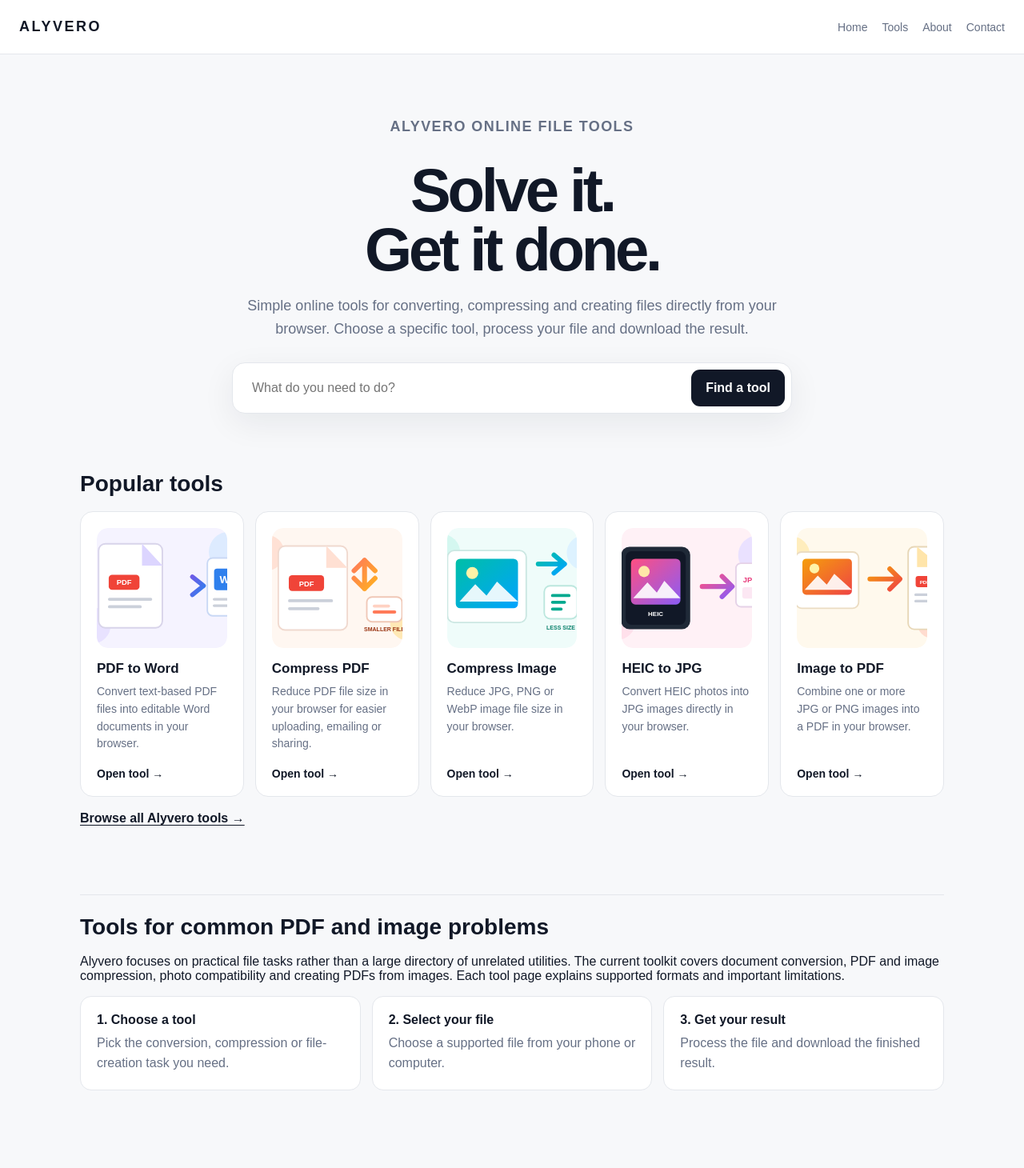
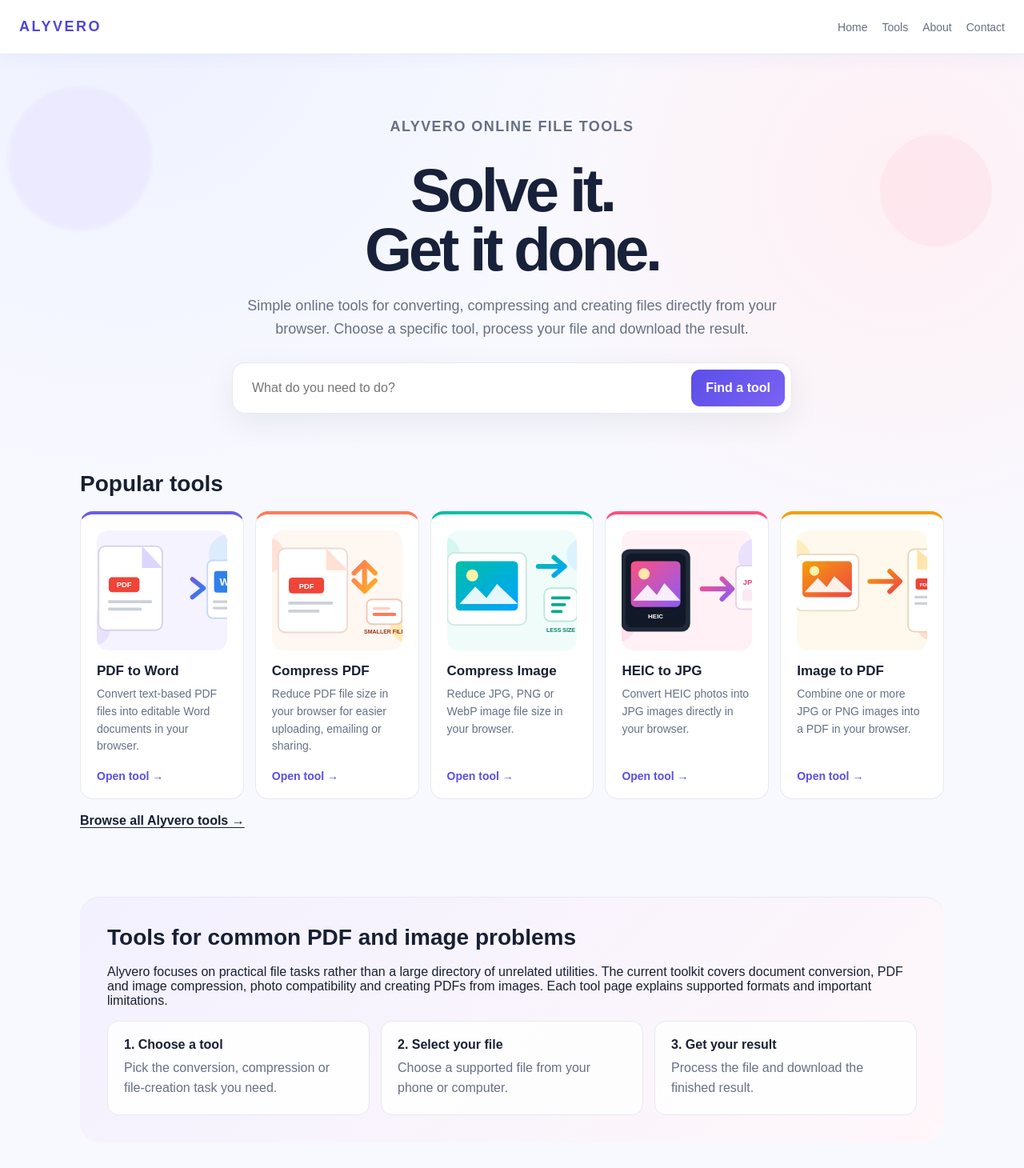
Before and after one commit to rindodi/alyvero, a Next.js app: page / in a window 1280 px wide. Shown: the top 1460 px of the page at 80% size. Built offline with nearby package versions, Linux system fonts and the light colour scheme.

Commit message:
style: add bright colorful visual system across Alyvero

```diff
--- a/app/globals.css
+++ b/app/globals.css
@@ -1,50 +1,57 @@
 :root {
-  --bg: #f7f8fa;
-  --surface: #fff;
-  --text: #111827;
+  --bg: #f8f9ff;
+  --surface: #ffffff;
+  --text: #172033;
   --muted: #667085;
-  --line: #e4e7ec;
-  --accent: #111827;
-  --accent-soft: #eef2f6;
+  --line: #e7e9f2;
+  --accent: #5b4ee8;
+  --accent-2: #ff5f7e;
+  --accent-soft: #f0efff;
+  --blue-soft: #eaf4ff;
+  --mint-soft: #e9fbf6;
+  --yellow-soft: #fff7df;
   --success: #067647;
   --danger: #b42318;
 }
 * { box-sizing: border-box; }
 html { scroll-behavior: smooth; }
-body { margin: 0; background: var(--bg); color: var(--text); font-family: Arial, Helvetica, sans-serif; }
+body { margin: 0; background: radial-gradient(circle at 12% 0%, #eef1ff 0, transparent 28%), radial-gradient(circle at 88% 12%, #fff0f4 0, transparent 24%), var(--bg); color: var(--text); font-family: Arial, Helvetica, sans-serif; }
 a { color: inherit; text-decoration: none; }
 button, input, textarea { font: inherit; }
-.site-header { height: 68px; display:flex; align-items:center; justify-content:space-between; padding:0 24px; border-bottom:1px solid var(--line); background:rgba(255,255,255,.94); position:sticky; top:0; z-index:10; backdrop-filter:blur(10px); }
-.brand { font-weight:900; letter-spacing:.14em; font-size:18px; }
+.site-header { height: 68px; display:flex; align-items:center; justify-content:space-between; padding:0 24px; border-bottom:1px solid var(--line); background:rgba(255,255,255,.96); box-shadow:0 4px 24px rgba(91,78,232,.06); position:sticky; top:0; z-index:10; backdrop-filter:blur(10px); }
+.brand { font-weight:900; letter-spacing:.14em; font-size:18px; color:#4f46d8; }
 .site-header nav, .site-footer div { display:flex; gap:18px; color:var(--muted); font-size:14px; }
-.site-header nav a:hover, .site-footer a:hover { color:var(--text); }
+.site-header nav a:hover, .site-footer a:hover { color:var(--accent); }
 main { min-height:calc(100vh - 120px); }
 .container { width:min(1080px, calc(100% - 32px)); margin:0 auto; }
-.hero { padding:76px 0 48px; text-align:center; }
-.hero h1 { font-size:clamp(42px, 8vw, 76px); line-height:.98; letter-spacing:-.055em; margin:0 auto 18px; max-width:800px; }
+.hero { padding:76px 0 48px; text-align:center; position:relative; }
+.hero::before { content:""; position:absolute; width:180px; height:180px; border-radius:50%; background:#e7e3ff; filter:blur(2px); opacity:.55; left:-90px; top:40px; z-index:-1; }
+.hero::after { content:""; position:absolute; width:140px; height:140px; border-radius:50%; background:#ffe1ea; opacity:.55; right:-60px; top:100px; z-index:-1; }
+.hero h1 { color:#18213a; font-size:clamp(42px, 8vw, 76px); line-height:.98; letter-spacing:-.055em; margin:0 auto 18px; max-width:800px; }
 .hero p { color:var(--muted); font-size:18px; line-height:1.6; max-width:680px; margin:0 auto 28px; }
 .search-box { max-width:700px; margin:0 auto; background:var(--surface); border:1px solid var(--line); border-radius:16px; padding:8px; display:flex; box-shadow:0 12px 40px rgba(16,24,40,.07); }
 .search-box input { flex:1; min-width:0; border:0; outline:0; padding:14px 16px; background:transparent; }
-.search-box button, .primary { border:0; border-radius:11px; background:var(--accent); color:#fff; padding:12px 18px; font-weight:700; cursor:pointer; }
+.search-box button, .primary { border:0; border-radius:11px; background:linear-gradient(135deg,#5b4ee8,#7a62f4); color:#fff; padding:12px 18px; font-weight:700; cursor:pointer; }
 .section { padding:24px 0 70px; }
 .section h2 { font-size:28px; margin:0 0 18px; }
 .tool-grid { display:grid; grid-template-columns:repeat(5,1fr); gap:14px; }
-.tool-card { background:var(--surface); border:1px solid var(--line); border-radius:16px; padding:20px; min-height:290px; display:flex; flex-direction:column; transition:transform .15s ease, box-shadow .15s ease; }
-.tool-card:hover { transform:translateY(-2px); box-shadow:0 12px 30px rgba(16,24,40,.07); }
+.tool-card { background:rgba(255,255,255,.94); border:1px solid var(--line); border-radius:16px; padding:20px; min-height:290px; display:flex; flex-direction:column; transition:transform .15s ease, box-shadow .15s ease; }
+.tool-card:nth-child(1) { border-top:4px solid #6c5ce7; } .tool-card:nth-child(2) { border-top:4px solid #ff7a59; } .tool-card:nth-child(3) { border-top:4px solid #00bfa6; } .tool-card:nth-child(4) { border-top:4px solid #ff4f81; } .tool-card:nth-child(5) { border-top:4px solid #f59e0b; }
+.tool-card:hover { transform:translateY(-3px); box-shadow:0 16px 34px rgba(91,78,232,.12); }
 .tool-card h3 { margin:0 0 8px; font-size:17px; }
 .tool-card p { margin:0; color:var(--muted); line-height:1.55; font-size:14px; }
-.tool-link { margin-top:auto; padding-top:18px; font-weight:700; font-size:14px; }
-.info-section { border-top:1px solid var(--line); }
+.tool-link { margin-top:auto; padding-top:18px; font-weight:800; font-size:14px; color:var(--accent); }
+.info-section { border-top:1px solid var(--line); background:linear-gradient(135deg,#f3f1ff,#fff7fa); border-radius:24px; padding:34px; margin-bottom:24px; }
 .steps { display:grid; grid-template-columns:repeat(3,1fr); gap:14px; }
-.steps > div { background:var(--surface); border:1px solid var(--line); border-radius:14px; padding:20px; }
+.steps > div { background:rgba(255,255,255,.86); border:1px solid var(--line); border-radius:14px; padding:20px; }
 .steps strong { display:block; margin-bottom:8px; }
 .steps p { margin:0; color:var(--muted); line-height:1.55; }
 .tool-page { padding:54px 0 80px; }
 .tool-header { max-width:760px; margin-bottom:26px; }
 .tool-header h1 { font-size:clamp(34px,6vw,54px); letter-spacing:-.045em; margin:0 0 12px; }
 .tool-header p { color:var(--muted); font-size:17px; line-height:1.6; margin:0; }
-.tool-panel { background:var(--surface); border:1px solid var(--line); border-radius:20px; padding:24px; box-shadow:0 12px 40px rgba(16,24,40,.05); }
-.dropzone { border:2px dashed #cfd4dc; border-radius:16px; padding:42px 20px; text-align:center; background:#fbfcfd; }
+.tool-panel { background:rgba(255,255,255,.97); border:1px solid var(--line); box-shadow:0 16px 44px rgba(91,78,232,.08); border-radius:20px; padding:24px; box-shadow:0 12px 40px rgba(16,24,40,.05); }
+.dropzone { border:2px dashed #b9b5ee; border-radius:16px; padding:42px 20px; text-align:center; background:linear-gradient(135deg,#faf9ff,#f7fbff); }
 .dropzone.dragging { border-color:#111827; background:#f2f4f7; }
 .dropzone h2 { margin:0 0 8px; font-size:20px; }
 .dropzone p { margin:0 0 18px; color:var(--muted); }
@@ -54,7 +61,7 @@ main { min-height:calc(100vh - 120px); }
 .file-row small { color:var(--muted); }
 .actions { display:flex; flex-wrap:wrap; gap:10px; margin-top:16px; }
 .secondary { border:1px solid var(--line); background:#fff; color:var(--text); border-radius:11px; padding:11px 16px; cursor:pointer; font-weight:700; }
-.status { margin-top:18px; padding:14px; border-radius:12px; background:var(--accent-soft); color:var(--text); }
+.status { margin-top:18px; padding:14px; border-radius:12px; background:linear-gradient(135deg,#f0efff,#edf7ff); color:var(--text); }
 .status.success { background:#ecfdf3; color:var(--success); }
 .status.error { background:#fef3f2; color:var(--danger); }
 .result-grid { display:grid; grid-template-columns:repeat(3,1fr); gap:12px; margin-top:16px; }
@@ -69,7 +76,7 @@ main { min-height:calc(100vh - 120px); }
 .contact-form label { font-weight:700; margin-top:8px; }
 .contact-form input, .contact-form textarea { width:100%; border:1px solid var(--line); border-radius:11px; padding:12px 14px; outline:none; background:#fff; }
 .contact-form input:focus, .contact-form textarea:focus { border-color:#98a2b3; box-shadow:0 0 0 3px #eef2f6; }
-.site-footer { min-height:76px; border-top:1px solid var(--line); display:flex; flex-direction:column; align-items:center; justify-content:center; gap:10px; padding:18px 24px; color:var(--muted); font-size:13px; text-align:center; background:#fff; }
+.site-footer { min-height:76px; background:linear-gradient(180deg,#fff,#f7f8ff); border-top:1px solid var(--line); display:flex; flex-direction:column; align-items:center; justify-content:center; gap:10px; padding:18px 24px; color:var(--muted); font-size:13px; text-align:center; background:#fff; }
 .site-footer div { justify-content:center; align-items:center; flex-wrap:wrap; text-align:center; }
 .powered-by a { color:var(--text); font-weight:700; }
 .eyebrow { color: var(--muted); font-size: 13px; font-weight: 700; letter-spacing: .08em; text-transform: uppercase; margin: 0 0 12px; }
@@ -121,3 +128,15 @@ main { min-height:calc(100vh - 120px); }
   .guide-grid { grid-template-columns:1fr; }
   .lead { font-size:18px; }
 }
+
+/* Alyvero visual system: bright, consistent and never dark-themed */
+.content-page, .tool-page { position:relative; }
+.content-page::before, .tool-page::before { content:""; position:absolute; width:220px; height:220px; border-radius:50%; background:#e9e5ff; opacity:.45; filter:blur(8px); top:20px; right:-120px; z-index:-1; }
+.directory-card { box-shadow:0 8px 26px rgba(91,78,232,.055); }
+.directory-card:nth-child(1) { border-top:4px solid #6c5ce7; }
+.directory-card:nth-child(2) { border-top:4px solid #ff7a59; }
+.directory-card:nth-child(3) { border-top:4px solid #00bfa6; }
+.directory-card:nth-child(4) { border-top:4px solid #ff4f81; }
+.directory-card:nth-child(5) { border-top:4px solid #f59e0b; }
+.content-page h1, .tool-header h1 { color:#18213a; }
+.secondary { border-color:#dcdff0; background:#fff; color:#4f46d8; }
```
